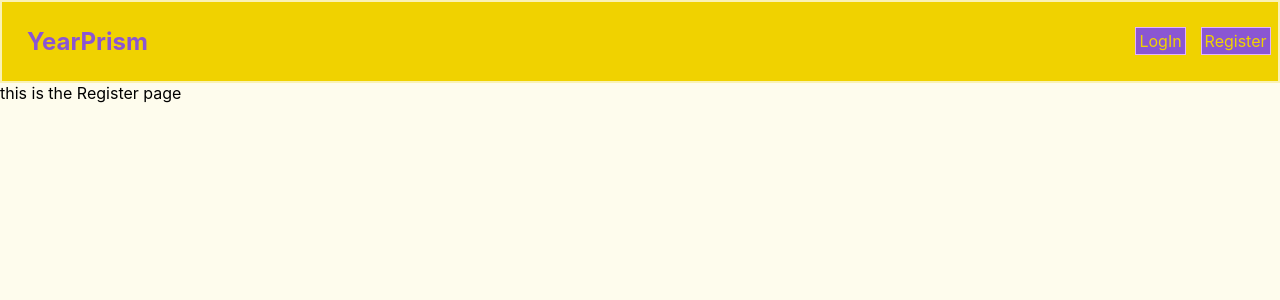
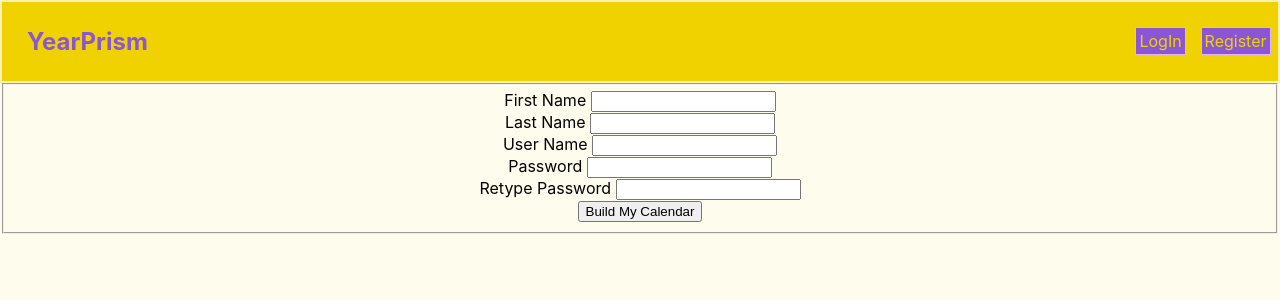
Before and after one commit to Cygnet717/YearPrism, a React (Create React App) app: page /Register in a window 1280 px wide. Shown: the top 300 px of the page. Built offline with nearby package versions, Linux system fonts and the light colour scheme.

Commit message:
register page setup

```diff
--- a/src/App.js
+++ b/src/App.js
@@ -17,6 +17,6 @@ function App() {
     </main>
   );
 }
-//Created my free logo at LogoMakr.com
+// <footer role="content-info">Created my free logo at LogoMakr.com</footer>
 //cursor: progress or wait for thinking
 export default App;
--- a/src/Components/LoginPage/LoginPage.css
+++ b/src/Components/LoginPage/LoginPage.css
@@ -1,4 +1,4 @@
-.loginform{
+.form{
     text-align: center;
 
 }
--- a/src/Components/LoginPage/LoginPage.js
+++ b/src/Components/LoginPage/LoginPage.js
@@ -5,16 +5,16 @@ export default class LoginPage extends Component {
     render() {
         return(
             <div>
-                <fieldset>
-                    <legend>LogIn</legend>
-                    <form className='loginform'>
+                <form className='loginform form'>
+                    <fieldset>
+                        <legend>LogIn</legend>
                         User Name <input required type= 'text' name='username'/>
                         <br/>
                         Password <input required type= 'password' name='password'/>
                         <br/>
                         <input type='submit' value='Login'></input>
-                    </form>
-                </fieldset>
+                    </fieldset>
+                </form>
             </div>
         )
     }
--- a/src/Components/RegisterPage/RegisterPage.js
+++ b/src/Components/RegisterPage/RegisterPage.js
@@ -6,7 +6,26 @@ export default class RegisterPage extends Component {
     render() {
         return(
             <div>
-                this is the Register page
+                <form className='form'>
+                    <fieldset>
+                        <label>First Name </label>
+                        <input required type= 'text' name='username'/>
+                        <br/>
+                        <label>Last Name </label>
+                        <input required type= 'text' name='username'/>
+                        <br/>
+                        <label>User Name </label>
+                        <input required type= 'text' name='username'/>
+                        <br/>
+                        <label>Password </label>
+                        <input required type= 'password' name='password'/>
+                        <br/>
+                        <label>Retype Password </label>
+                        <input required type= 'password' name='password'/>
+                        <br/>
+                        <input type='submit' value='Build My Calendar'/>
+                    </fieldset>
+                </form>
             </div>
         )
     }
```
